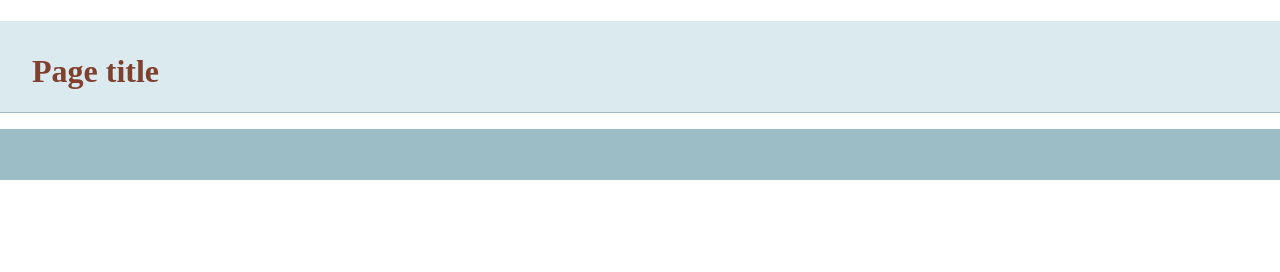
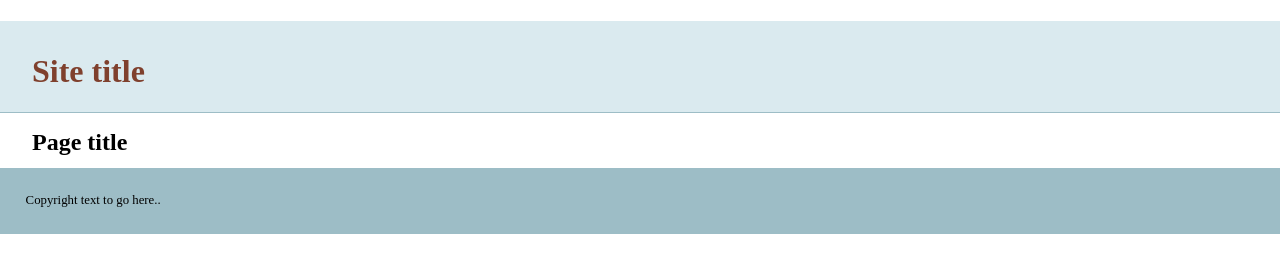
Before and after one commit to chayanengTe/git-basics, a plain HTML site: page index.html in a window 1280 px wide. Drawn offline with nearby package versions, Linux system fonts and the light colour scheme.

Commit message:
Updated  the index.html file

```diff
--- a/index.html
+++ b/index.html
@@ -14,13 +14,14 @@
     </head>
     <body>
     <header>
-	<h1>Page title</h1>
+	<h1>Site title</h1>
     </header>
     <nav id="pageNav">
     </nav>
     <main>
+        <h2>Page title</h2>
     </main>
-    <footer>
+    <footer> Copyright text to go here..
     </footer>
         <script>
 //use the modernizr load to load up external scripts. This will load the scripts asynchronously, but the order listed matters. Although it will load all scripts in parallel, it will execute them in the order listed
```
